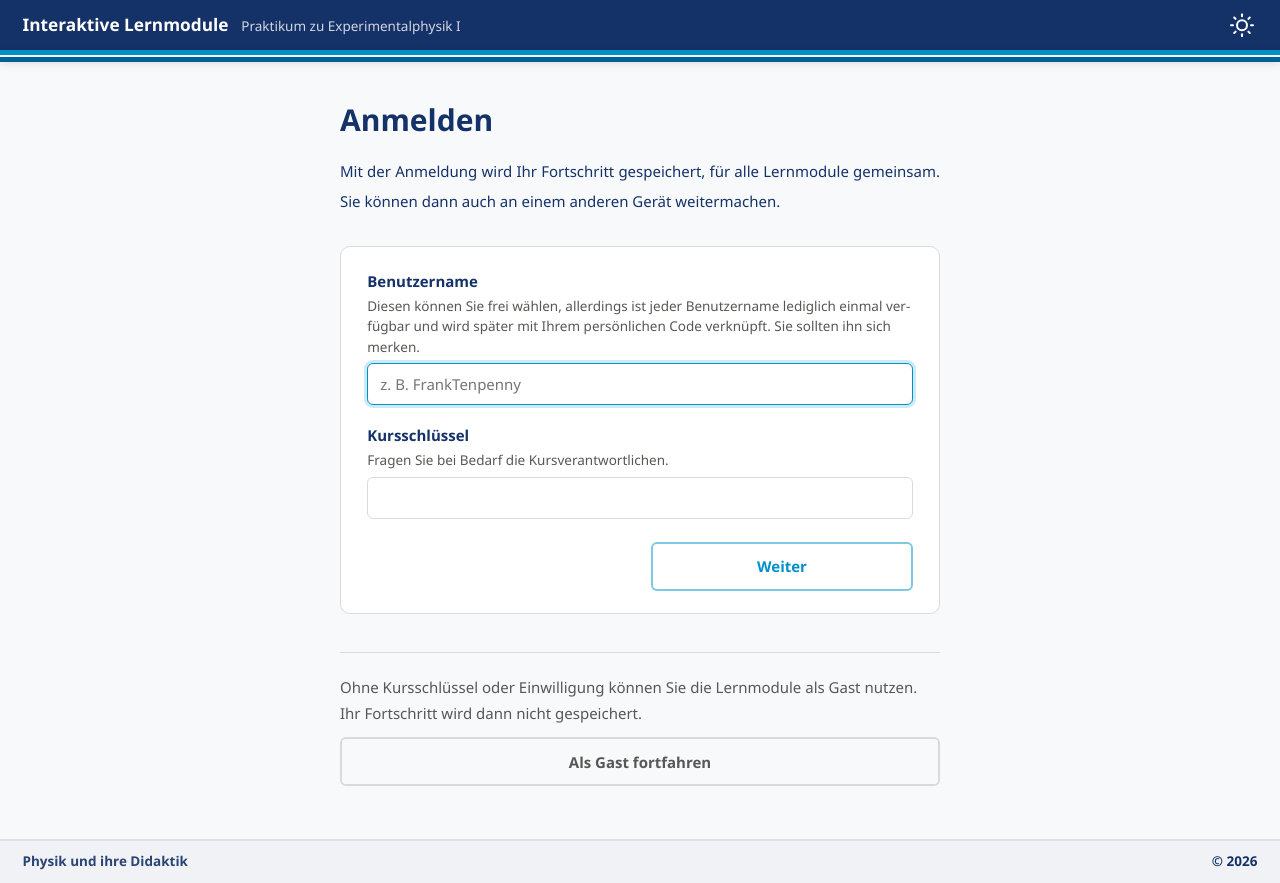
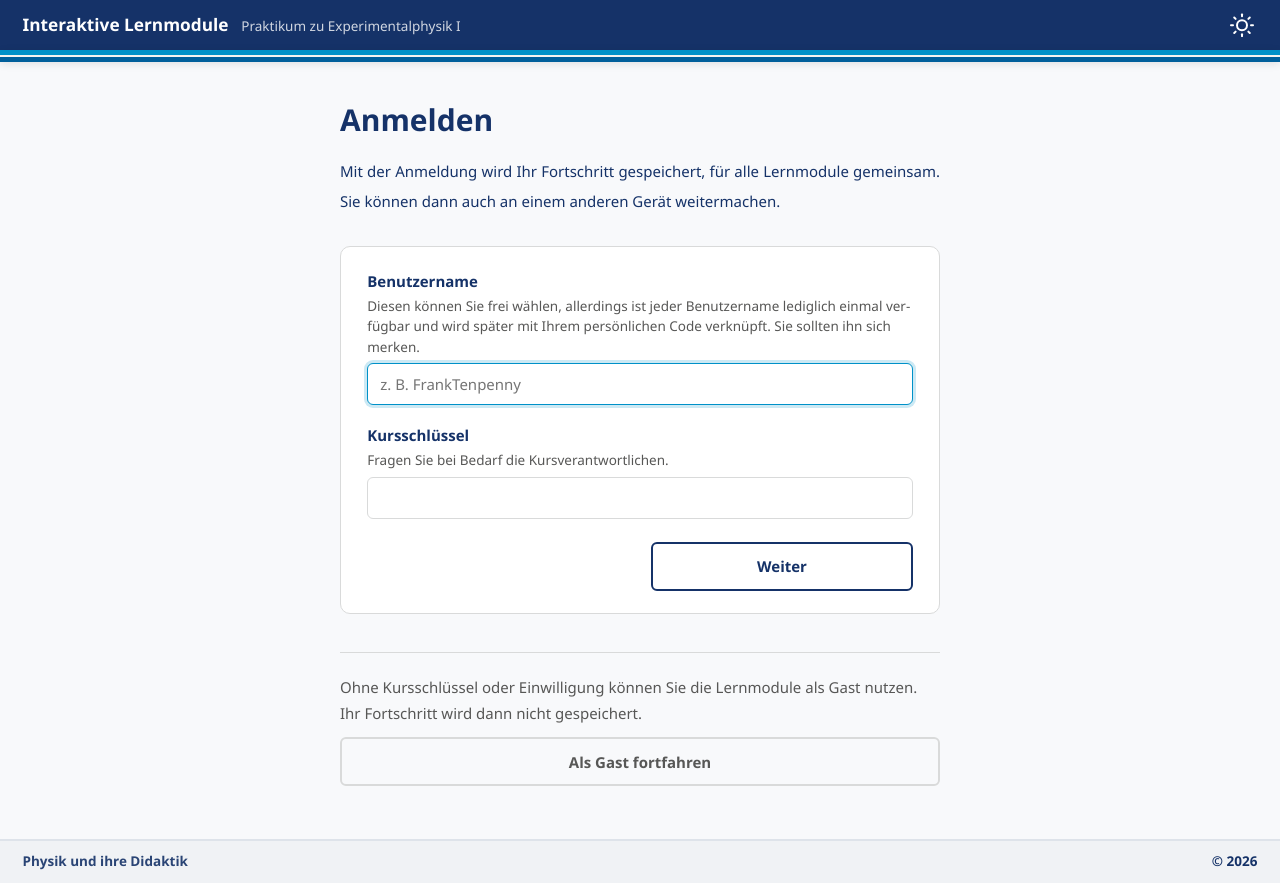
Before and after one commit to CVC97/Interapt-Portal, a PHP site: page /login/ in a window 1280 px wide. Run offline with PHP 8.4, Linux system fonts and the light colour scheme.

Commit message:
Button rework.

```diff
--- a/assets/portal.css
+++ b/assets/portal.css
@@ -22,8 +22,8 @@
     --shadow-color: rgba(21, 50, 104, 0.12);
     --surface-option: #f4f7fb;
     --surface-option-hover: #e9f1fa;
-    --button-color: var(--bg-primary);
-    --button-color-hover: var(--card-bg);
+    --button-color: var(--card-bg);               /* white with a navy edge, as the modules' Weiter/Zurück */
+    --button-color-hover: #dee2ea;                /* 14 % navy in white: 1.3:1 against the rest state */
     --button-border-color: var(--uni-blau-1);
     --button-text-color: var(--uni-blau-1);
     --card-accent: var(--uni-blau-3);
@@ -43,8 +43,8 @@
     --shadow-color: rgba(0, 0, 0, 0.4);
     --surface-option: rgba(148, 163, 184, 0.10);
     --surface-option-hover: rgba(148, 163, 184, 0.18);
-    --button-color: var(--bg-primary);
-    --button-color-hover: var(--card-bg);
+    --button-color: var(--card-bg);
+    --button-color-hover: #394454;                /* 14 % off-white in --card-bg: 1.5:1 against the rest state */
     --button-border-color: white;
     --button-text-color: white;
     --quiet-fill-hover: var(--surface-option);
@@ -286,14 +286,23 @@ footer {
     transition: background 0.3s ease;
 }
 
+/* a link as a button: the button's colour and edge, not a link's blue (also in dark mode) */
 a.btn {
+    color: var(--button-text-color);
     border-bottom: 2px solid var(--button-border-color);
 }
 
-.btn:hover,
+/* hover: a navy tint, edge and text stay */
+.btn:not(:disabled):hover,
 a.btn:hover {
     color: var(--button-text-color);
     background: var(--button-color-hover);
+    border-color: var(--button-border-color);
+}
+
+.btn:not(:disabled):active {
+    transform: scale(0.98);
+    transition: none;
 }
 
 .btn:focus-visible {
@@ -308,23 +317,6 @@ a.btn:hover {
     border-color: rgb(135, 135, 134);
     opacity: 0.5;
     cursor: not-allowed;
-}
-
-/* the login page's step buttons (Zurück, Weiter, …), as the landing page's module cards but in their blue
-   (--card-accent) for text and edge, in both themes: the edge half strength, full on hover with the cards' tint;
-   the button's own 2px edge, no blue line on top */
-.btn-step,
-a.btn-step {
-    color: var(--card-accent);
-    background: var(--card-bg);
-    border-color: color-mix(in srgb, var(--card-accent) 50%, transparent);
-    box-shadow: none;
-}
-
-.btn-step:not(:disabled):hover {
-    color: var(--card-accent);
-    background: var(--surface-option-hover);
-    border-color: var(--card-accent);
 }
 
 /* the quiet way aside (the guest way): grey in both themes, so it ranks below the steps */
@@ -344,6 +336,7 @@ a.btn-quiet {
 .btn-quiet:not(:disabled):hover {
     color: var(--text-muted);
     background: var(--quiet-fill-hover);
+    border-color: var(--border-soft);
 }
 
 /* ── Form fields ──────────────────────────────────────────────────────── */
--- a/login/index.html
+++ b/login/index.html
@@ -108,7 +108,7 @@
         }
 
         /* As the modules' .button-container: "Zurück" on the left, the way on to the right, each half the row
-           with 1.5rem between them; a lone button keeps its half on the right. Both in the same light style. */
+           with 1.5rem between them; a lone button keeps its half on the right. Both the modules' .btn. */
         .actions {
             display: flex;
             gap: 1.5rem;
@@ -122,6 +122,11 @@
 
         .actions .btn:last-child {
             margin-left: auto;
+        }
+
+        /* in the step's box: no shadow, the box lifts them */
+        .step .btn {
+            box-shadow: none;
         }
 
         .guest {
@@ -196,8 +201,8 @@
             <section class="step" id="step-done" hidden>
                 <p>Sie sind angemeldet als <strong id="done-name"></strong>.</p>
                 <div class="actions">
-                    <button class="btn btn-step" type="button" id="logout">Abmelden</button>
-                    <a class="btn btn-step" id="done-continue" href="../">Zur Übersicht</a>
+                    <button class="btn" type="button" id="logout">Abmelden</button>
+                    <a class="btn" id="done-continue" href="../">Zur Übersicht</a>
                 </div>
             </section>
 
@@ -219,7 +224,7 @@
                 </div>
                 <div class="message" id="account-message" role="alert"></div>
                 <div class="actions">
-                    <button class="btn btn-step" type="submit" id="account-submit">Weiter</button>
+                    <button class="btn" type="submit" id="account-submit">Weiter</button>
                 </div>
             </form>
 
@@ -231,8 +236,8 @@
                 <p class="code-preview">Ihr Code: <strong id="code-preview">–</strong></p>
                 <div class="message" id="code-message" role="alert"></div>
                 <div class="actions">
-                    <button class="btn btn-step" type="button" id="code-back">Zurück</button>
-                    <button class="btn btn-step" type="submit" id="code-submit" disabled>Weiter</button>
+                    <button class="btn" type="button" id="code-back">Zurück</button>
+                    <button class="btn" type="submit" id="code-submit" disabled>Weiter</button>
                 </div>
             </form>
 
@@ -254,8 +259,8 @@
                 </label>
                 <div class="message" id="confirm-message" role="alert"></div>
                 <div class="actions">
-                    <button class="btn btn-step" type="button" id="confirm-back">Zurück</button>
-                    <button class="btn btn-step" type="submit" id="confirm-submit" disabled>Konto anlegen</button>
+                    <button class="btn" type="button" id="confirm-back">Zurück</button>
+                    <button class="btn" type="submit" id="confirm-submit" disabled>Konto anlegen</button>
                 </div>
             </form>
 
```
Also changed, not shown: design_notes.md (+1 -0 lines).
